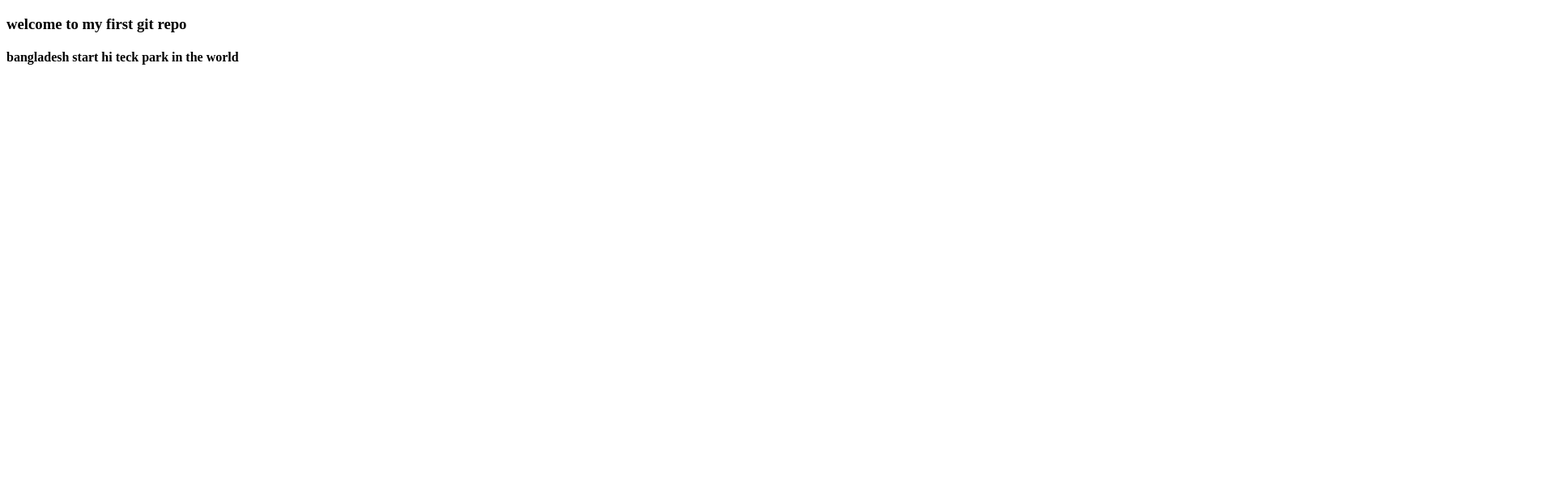
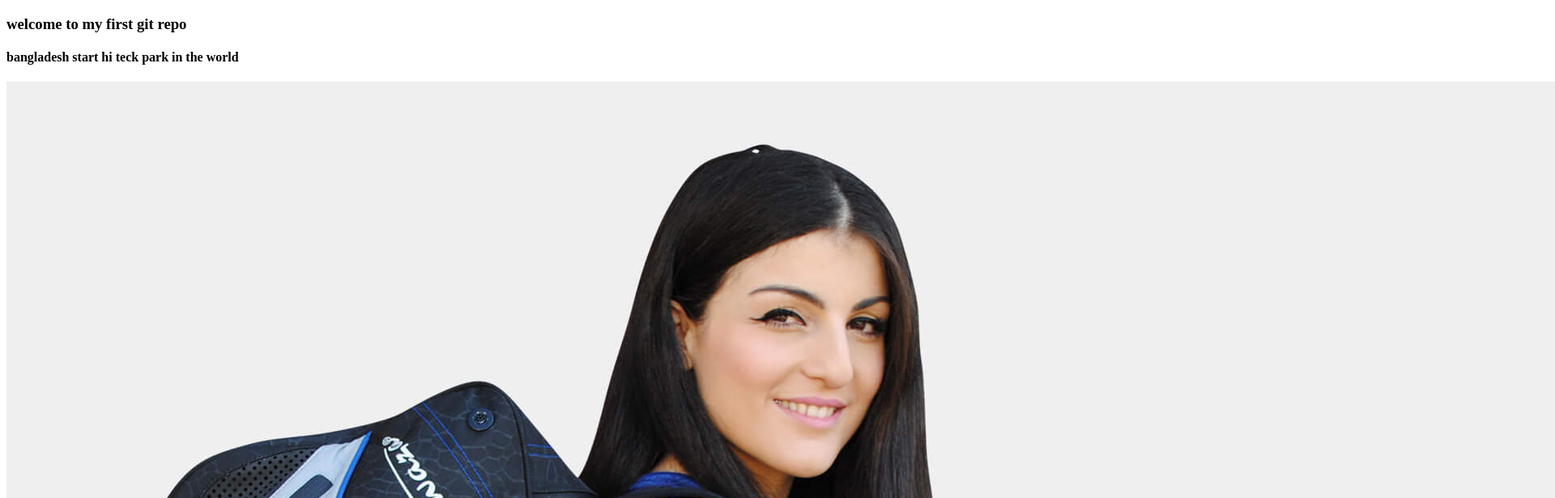
Before and after one commit to ziauddin10/my-first-git-repo, a plain HTML site: page index.html in a window 1280 px wide. Shown: the top 616 px of the page at 81% size, 1920 px wide, since content can reach past the window. Drawn offline with Linux system fonts and the light colour scheme.

Commit message:
added image

```diff
--- a/index.html
+++ b/index.html
@@ -8,5 +8,6 @@
 <body>
     <h3>welcome to my first git repo</h3>
     <h4>bangladesh start hi teck park in the world</h4>
+    <img src="beaty-girls.jpg" alt="">
 </body>
 </html>
```
Also changed, not shown: beaty-girls.jpg (added).
